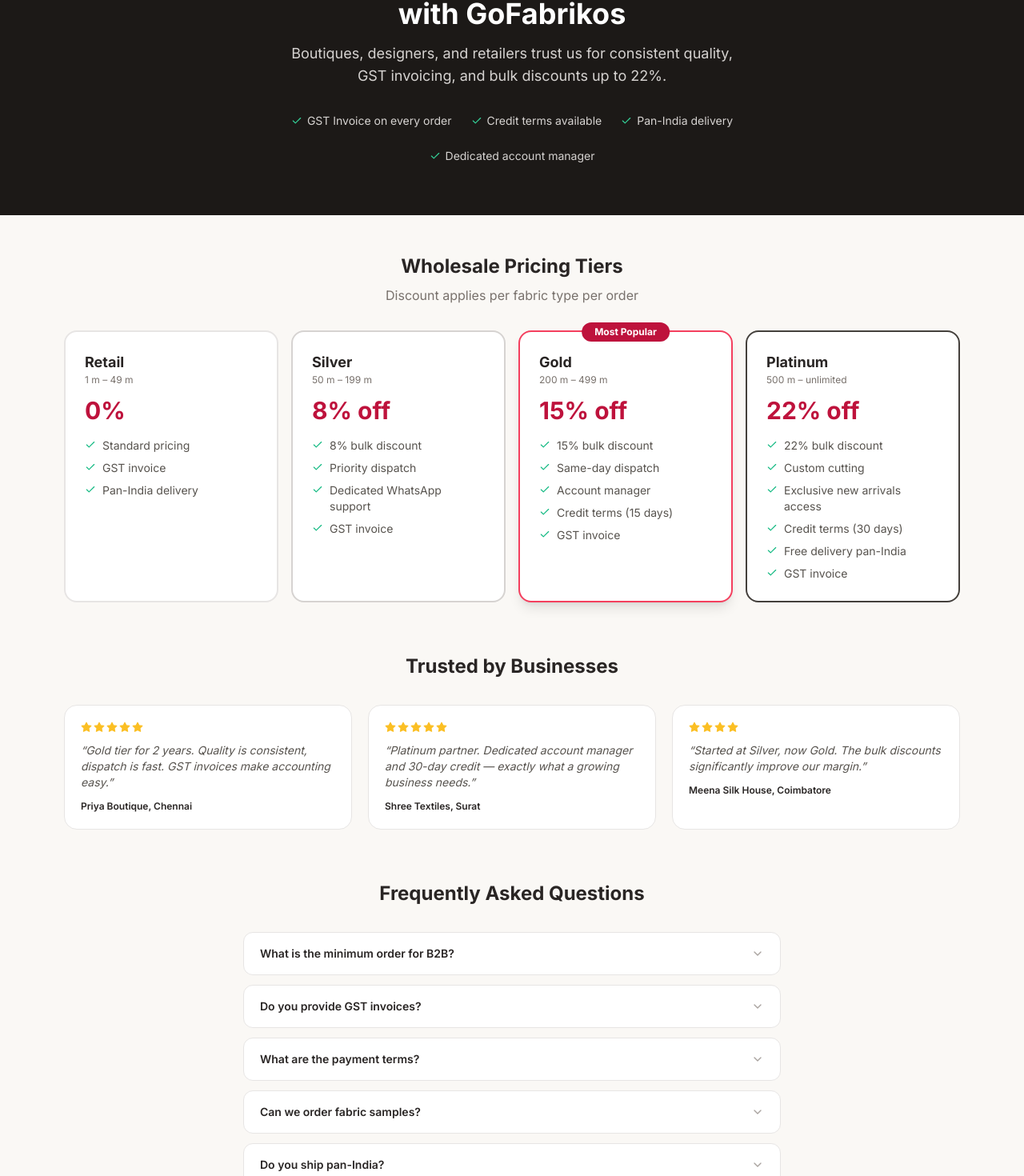
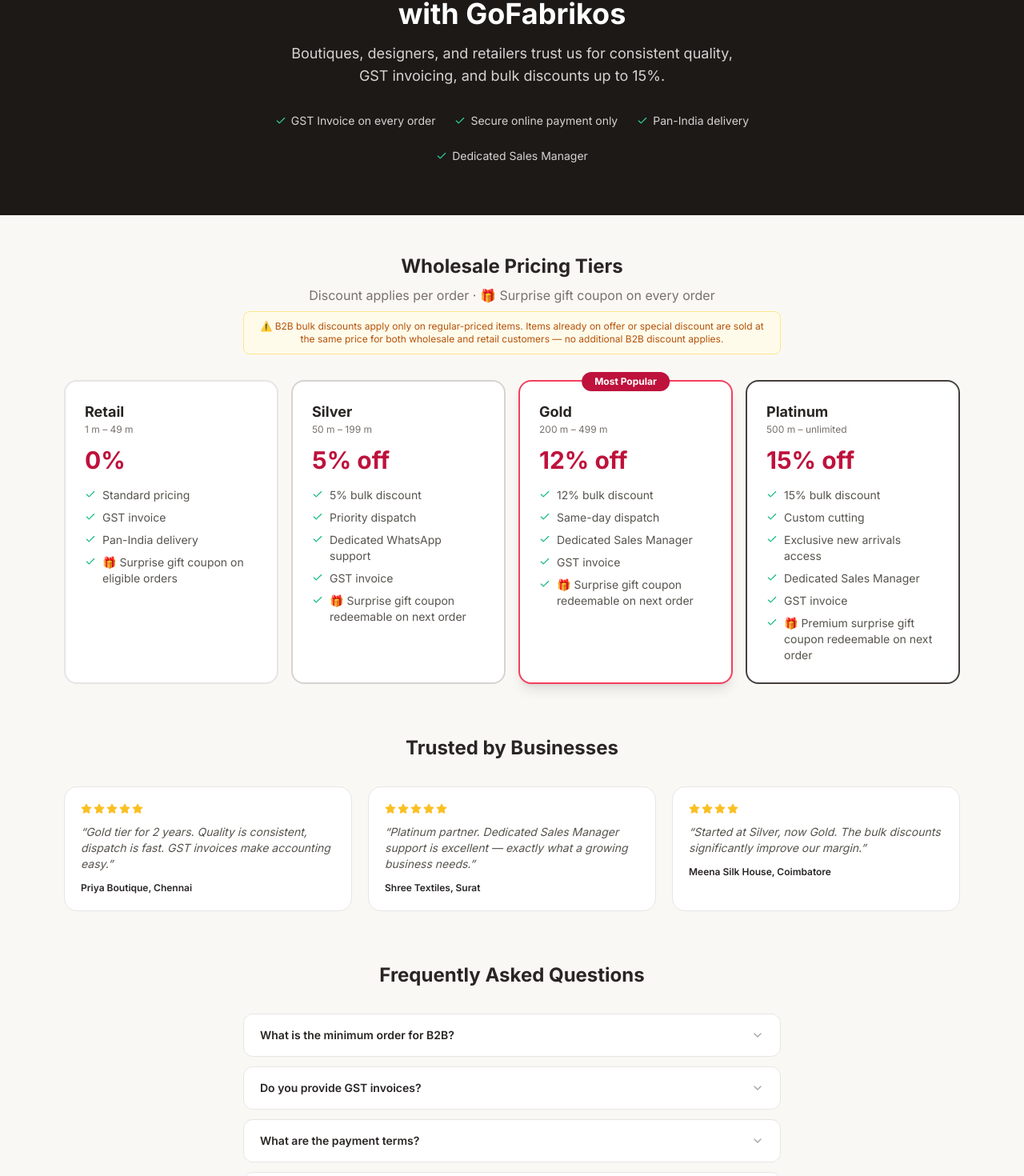
Before and after one commit to gofabriks-maker/gofabrikos, a Next.js app: page /wholesale in a window 1280 px wide. Shown: the part 309-1779 px from the top of the page at 80% size. Built offline with nearby package versions, Linux system fonts and the light colour scheme; no server answers.

Commit message:
fix: add offer/special discount exclusion policy to B2B page

```diff
--- a/src/app/wholesale/page.tsx
+++ b/src/app/wholesale/page.tsx
@@ -10,7 +10,7 @@ const TIERS = [
     min: '1 m',
     max: '49 m',
     discount: '0%',
-    perks: ['Standard pricing', 'GST invoice', 'Pan-India delivery'],
+    perks: ['Standard pricing', 'GST invoice', 'Pan-India delivery', '🎁 Surprise gift coupon on eligible orders'],
     highlight: false,
     color: 'border-stone-200',
   },
@@ -18,8 +18,8 @@ const TIERS = [
     name: 'Silver',
     min: '50 m',
     max: '199 m',
-    discount: '8% off',
-    perks: ['8% bulk discount', 'Priority dispatch', 'Dedicated WhatsApp support', 'GST invoice'],
+    discount: '5% off',
+    perks: ['5% bulk discount', 'Priority dispatch', 'Dedicated WhatsApp support', 'GST invoice', '🎁 Surprise gift coupon redeemable on next order'],
     highlight: false,
     color: 'border-stone-300',
   },
@@ -27,8 +27,8 @@ const TIERS = [
     name: 'Gold',
     min: '200 m',
     max: '499 m',
-    discount: '15% off',
-    perks: ['15% bulk discount', 'Same-day dispatch', 'Account manager', 'Credit terms (15 days)', 'GST invoice'],
+    discount: '12% off',
+    perks: ['12% bulk discount', 'Same-day dispatch', 'Dedicated Sales Manager', 'GST invoice', '🎁 Surprise gift coupon redeemable on next order'],
     highlight: true,
     color: 'border-rose-500',
   },
@@ -36,24 +36,25 @@ const TIERS = [
     name: 'Platinum',
     min: '500 m',
     max: 'unlimited',
-    discount: '22% off',
-    perks: ['22% bulk discount', 'Custom cutting', 'Exclusive new arrivals access', 'Credit terms (30 days)', 'Free delivery pan-India', 'GST invoice'],
+    discount: '15% off',
+    perks: ['15% bulk discount', 'Custom cutting', 'Exclusive new arrivals access', 'Dedicated Sales Manager', 'GST invoice', '🎁 Premium surprise gift coupon redeemable on next order'],
     highlight: false,
     color: 'border-stone-700',
   },
 ]
 
 const FAQS = [
-  { q: 'What is the minimum order for B2B?', a: 'Minimum 50 metres per fabric for B2B pricing. Mix-and-match across fabrics is allowed.' },
+  { q: 'What is the minimum order for B2B?', a: 'Minimum 50 metres per order for B2B pricing. Mix-and-match across different fabrics is allowed within the same order.' },
   { q: 'Do you provide GST invoices?', a: 'Yes, GST invoice is mandatory on all orders — B2B and retail both. GSTIN can be updated in your account.' },
-  { q: 'What are the payment terms?', a: 'Silver tier is advance payment. Gold gets 15-day credit. Platinum gets 30-day credit after 3 successful orders.' },
-  { q: 'Can we order fabric samples?', a: 'Yes, fabric samples of 10×10 cm are available at ₹10/sample (adjusted against your order value).' },
-  { q: 'Do you ship pan-India?', a: 'Yes. Platinum tier gets free delivery. Others pay actuals via DTDC/Blue Dart. Export enquiries welcome.' },
+  { q: 'What are the payment terms?', a: 'All orders must be paid in full through our website before dispatch. We accept UPI, Net Banking, Credit/Debit Cards, and Wallets via our secure payment gateway. Payments made through personal UPI IDs, Google Pay, PhonePe, or any other external links are not accepted. Orders are dispatched only after payment is confirmed in our bank account.' },
+  { q: 'Do you ship pan-India?', a: 'Yes, we deliver pan-India. Bulk/wholesale orders are shipped via road transport for cost-efficiency. Small and retail orders are dispatched through trusted courier partners (DTDC, Delhivery, Blue Dart). Shipping charges are applicable based on weight and destination.' },
+  { q: 'What is the Surprise Gift Coupon?', a: 'Based on your order value, we include a Surprise Gift Coupon in your delivery. The coupon can be used for a discount on your next purchase through our website. Coupon value varies by tier and order volume.' },
+  { q: 'Do B2B discounts apply on sale or offer items?', a: 'No. B2B bulk discounts apply only on regular-priced items. Products already listed under a special offer or promotional discount are sold at the same price for both wholesale and retail customers. No additional B2B discount is applicable on such items.' },
 ]
 
 const TESTIMONIALS = [
   { name: 'Priya Boutique, Chennai',    text: 'Gold tier for 2 years. Quality is consistent, dispatch is fast. GST invoices make accounting easy.', rating: 5 },
-  { name: 'Shree Textiles, Surat',      text: 'Platinum partner. Dedicated account manager and 30-day credit — exactly what a growing business needs.', rating: 5 },
+  { name: 'Shree Textiles, Surat',      text: 'Platinum partner. Dedicated Sales Manager support is excellent — exactly what a growing business needs.', rating: 5 },
   { name: 'Meena Silk House, Coimbatore', text: 'Started at Silver, now Gold. The bulk discounts significantly improve our margin.', rating: 4 },
 ]
 
@@ -106,13 +107,13 @@ export default function WholesalePage() {
             Scale Your Fabric Business<br />with GoFabrikos
           </h1>
           <p className="text-stone-300 text-lg mb-8 max-w-xl mx-auto">
-            Boutiques, designers, and retailers trust us for consistent quality, GST invoicing, and bulk discounts up to 22%.
+            Boutiques, designers, and retailers trust us for consistent quality, GST invoicing, and bulk discounts up to 15%.
           </p>
           <div className="flex flex-wrap justify-center gap-6 text-sm text-stone-300">
             <span className="flex items-center gap-1.5"><Check size={14} className="text-emerald-400" /> GST Invoice on every order</span>
-            <span className="flex items-center gap-1.5"><Check size={14} className="text-emerald-400" /> Credit terms available</span>
+            <span className="flex items-center gap-1.5"><Check size={14} className="text-emerald-400" /> Secure online payment only</span>
             <span className="flex items-center gap-1.5"><Check size={14} className="text-emerald-400" /> Pan-India delivery</span>
-            <span className="flex items-center gap-1.5"><Check size={14} className="text-emerald-400" /> Dedicated account manager</span>
+            <span className="flex items-center gap-1.5"><Check size={14} className="text-emerald-400" /> Dedicated Sales Manager</span>
           </div>
         </div>
       </div>
@@ -122,7 +123,10 @@ export default function WholesalePage() {
         {/* Pricing tiers */}
         <section>
           <h2 className="text-2xl font-bold text-stone-800 text-center mb-2">Wholesale Pricing Tiers</h2>
-          <p className="text-stone-500 text-center mb-8">Discount applies per fabric type per order</p>
+          <p className="text-stone-500 text-center mb-2">Discount applies per order · 🎁 Surprise gift coupon on every order</p>
+          <p className="text-xs text-amber-700 bg-amber-50 border border-amber-200 rounded-lg px-4 py-2.5 text-center max-w-2xl mx-auto mb-8">
+            ⚠️ B2B bulk discounts apply only on regular-priced items. Items already on offer or special discount are sold at the same price for both wholesale and retail customers — no additional B2B discount applies.
+          </p>
           <div className="grid grid-cols-1 sm:grid-cols-2 lg:grid-cols-4 gap-4">
             {TIERS.map(tier => (
               <div key={tier.name} className={`bg-white rounded-2xl border-2 p-6 relative ${tier.color} ${tier.highlight ? 'shadow-lg' : ''}`}>
```
